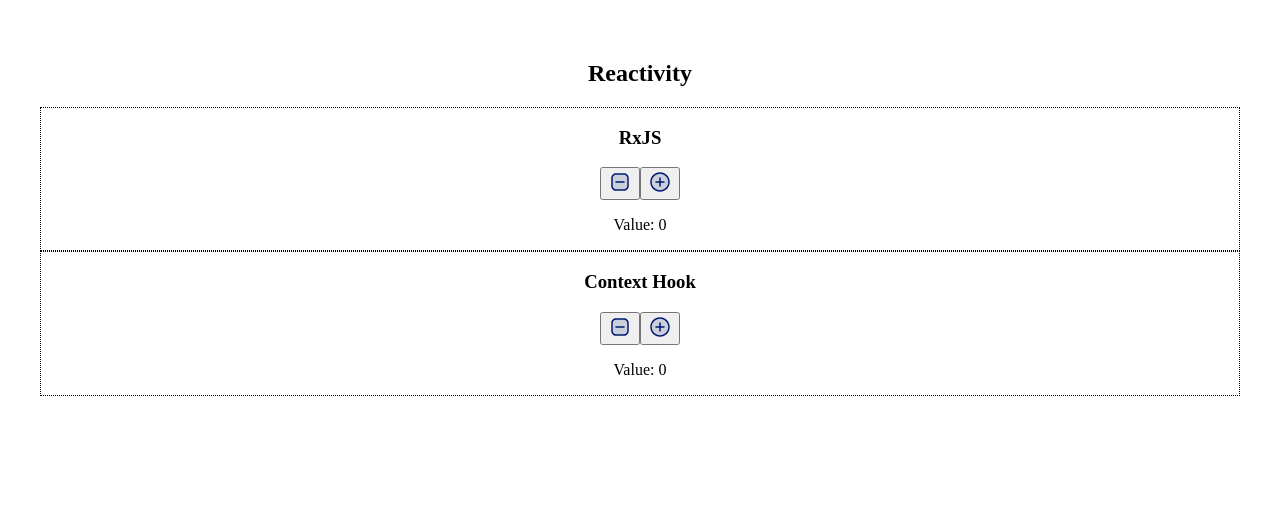
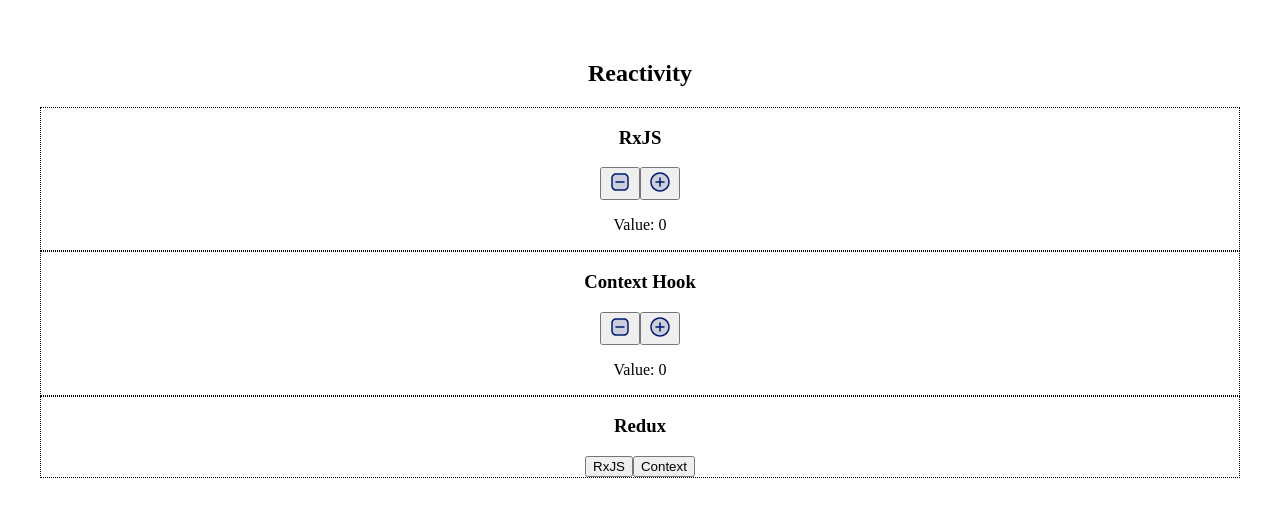
Before and after one commit to vlofish/react-poc-wrapper, a React (Vite) app: page / in a window 1280 px wide. Shown: the top 516 px of the page. Built offline with nearby package versions, Linux system fonts and the light colour scheme.

Commit message:
Redux [Adding Dependency + HTML Draft]

```diff
--- a/package.json
+++ b/package.json
@@ -11,6 +11,7 @@
   "dependencies": {
     "react": "^18.2.0",
     "react-dom": "^18.2.0",
+    "redux": "^4.2.0",
     "rxjs": "7.5.7"
   },
   "devDependencies": {
--- a/src/reactivity/ReactivityPage.tsx
+++ b/src/reactivity/ReactivityPage.tsx
@@ -1,4 +1,5 @@
 import ContextHookPage from './context-hook/ContextHookPage'
+import ReduxPage from './redux/ReduxPage'
 import RxJSPage from './rxjs/RxJSPage'
 
 function ReactivityPage() {
@@ -9,6 +10,7 @@
       </header>
       <RxJSPage />
       <ContextHookPage />
+      <ReduxPage />
     </section>
   )
 }
--- /dev/null
+++ b/src/reactivity/redux/ReduxPage.tsx
@@ -0,0 +1,21 @@
+/* ======= ======= ======= ======= ======= */
+import HeaderTitleComp from '../common/HeaderTitleComp'
+import ReduxPageHandlerComp from './ReduxPageHandlerComp'
+/* ======= ======= ======= ======= ======= */
+
+function ReduxPage() {
+  const borderStyle = {
+    border: 'black 1px dotted'
+  }
+
+  return (
+    <section style={borderStyle}>
+      <HeaderTitleComp title="Redux" />
+      <ReduxPageHandlerComp pageTitle="RxJS" />
+      <ReduxPageHandlerComp pageTitle="Context" />
+      <section></section>
+    </section>
+  )
+}
+
+export default ReduxPage
--- /dev/null
+++ b/src/reactivity/redux/ReduxPageHandlerComp.tsx
@@ -0,0 +1,5 @@
+function ReduxPageHandlerComp({ pageTitle }: { pageTitle: string }) {
+  return <button> {pageTitle} </button>
+}
+
+export default ReduxPageHandlerComp
```
Also changed, not shown: 1 other file (tests, documents, lock files or other folders).
